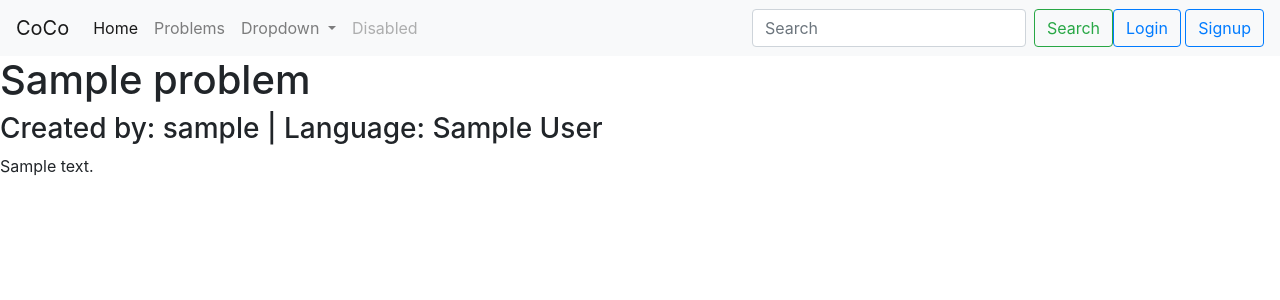
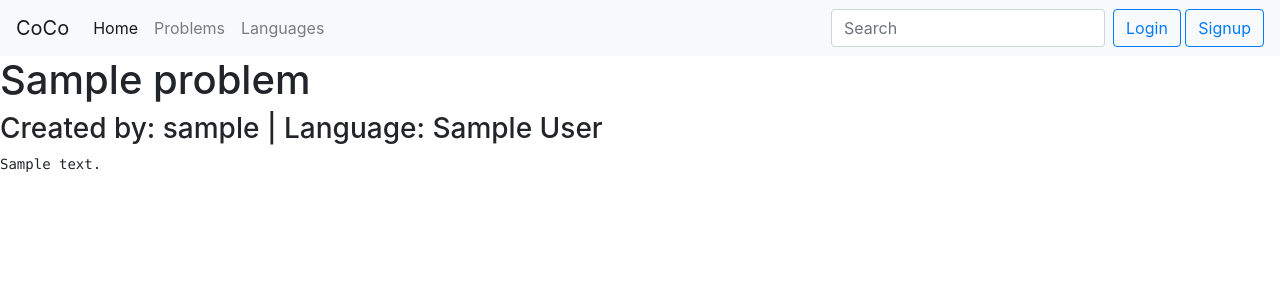
Before and after one commit to HussainIslam/coco, a Django app: page /problems/1/ in a window 1280 px wide. Shown: the top 300 px of the page. Run offline with Django 3.2, Linux system fonts and the light colour scheme; tables that the repository leaves empty hold one stand-in row (values such as "Sample post"); some libraries are stand-ins or nearby versions.

Commit message:
ace ide working!!

```diff
--- a/coco_project/settings.py
+++ b/coco_project/settings.py
@@ -26,9 +26,12 @@ INSTALLED_APPS = [
     'django.contrib.messages',
     'django.contrib.staticfiles',
 
+    'django_ace',
+
     'users.apps.UsersConfig',
     'pages.apps.PagesConfig',
     'problems.apps.ProblemsConfig',
+
 ]
 
 MIDDLEWARE = [
--- a/problems/views.py
+++ b/problems/views.py
@@ -10,7 +10,6 @@ class ProblemListView(ListView):
     template_name = 'Problems/list_problems.html'
 
 class ProblemCreateView(CreateView):
-    model = Problem
     form_class = ProblemModelForm
     template_name = 'Problems/create_problem.html'
 
--- a/templates/Problems/detail_problem.html
+++ b/templates/Problems/detail_problem.html
@@ -5,5 +5,5 @@
 {% block content %}
 <h1>{{ problem.title }}</h1>
 <h3>Created by: {{ problem.author.username }} | Language: {{ problem.language }}</h3>
-<p>{{ problem.body }}</p>
+<pre>{{ problem.body }}</pre>
 {% endblock content %}
--- a/templates/Problems/list_problems.html
+++ b/templates/Problems/list_problems.html
@@ -4,6 +4,7 @@
 
 {% block content %}
 <h1>Problems</h1>
+<p><a href="{% url 'create_problem' %}" class="btn btn-info">Create Problem</a></p>
 {% for problem in problems %}
     <div>
         <h4><a href={{ problem.get_absolute_url }}>{{ problem.title }}</a></h4>
--- a/templates/_base.html
+++ b/templates/_base.html
@@ -1,5 +1,6 @@
 <!DOCTYPE html>
 <html lang="en">
+{{ form.media }}
 <head>
     <meta charset="UTF-8">
     <meta name="viewport" content="width=device-width, initial-scale=1, shrink-to-fit=no">
--- a/templates/partials/_navbar.html
+++ b/templates/partials/_navbar.html
@@ -12,6 +12,10 @@
       <li class="nav-item">
         <a class="nav-link" href="{% url 'list_problems' %}">Problems</a>
       </li>
+      <li class="nav-item">
+        <a class="nav-link" href="{% url 'languages' %}">Languages</a>
+      </li>
+      <!--
       <li class="nav-item dropdown">
         <a class="nav-link dropdown-toggle" href="#" id="navbarDropdown" role="button" data-toggle="dropdown" aria-haspopup="true" aria-expanded="false">
           Dropdown
@@ -26,10 +30,11 @@
       <li class="nav-item">
         <a class="nav-link disabled" href="#" tabindex="-1" aria-disabled="true">Disabled</a>
       </li>
+      -->
     </ul>
     <form class="form-inline my-2 my-lg-0">
       <input class="form-control mr-sm-2" type="search" placeholder="Search" aria-label="Search">
-      <button class="btn btn-outline-success my-2 my-sm-0" type="submit">Search</button>
+      <!--<button class="btn btn-outline-success my-2 my-sm-0" type="submit">Search</button>-->
     </form>
     <div>
       {% if user.is_authenticated %}
```
Also changed, not shown: problems/forms.py (+7 -2 lines), problems/migrations/0001_initial.py, problems/migrations/0002_auto_20200913_2259.py (added), problems/migrations/0002_problem_status.py (deleted), users/migrations/0001_initial.py, users/migrations/0002_auto_20200912_1919.py (deleted), users/migrations/0003_auto_20200912_1946.py (deleted), 2 other files.
